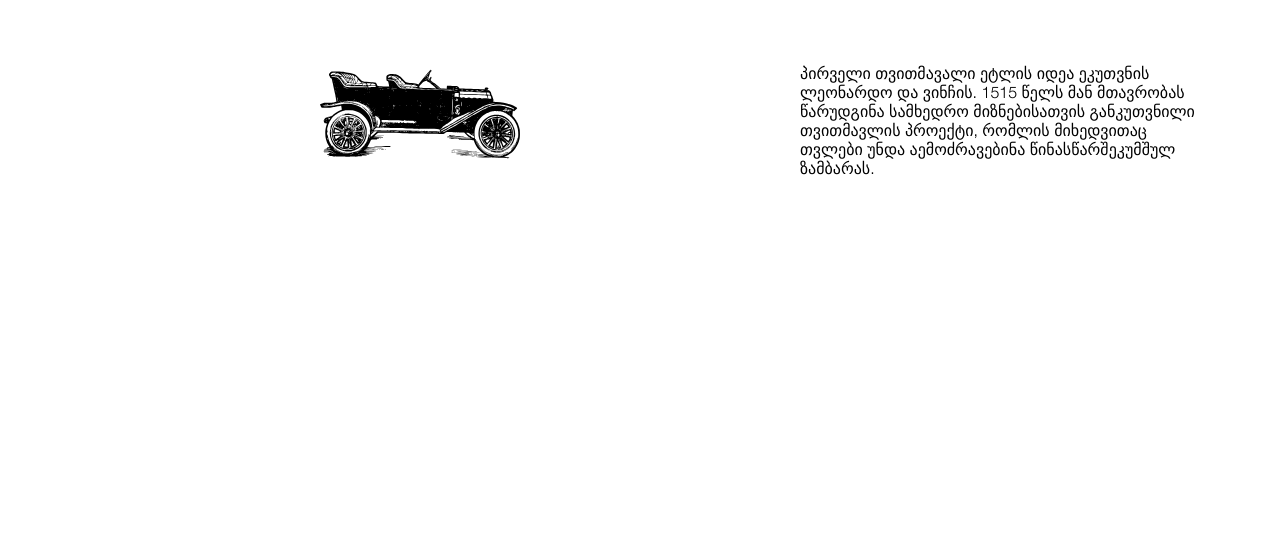
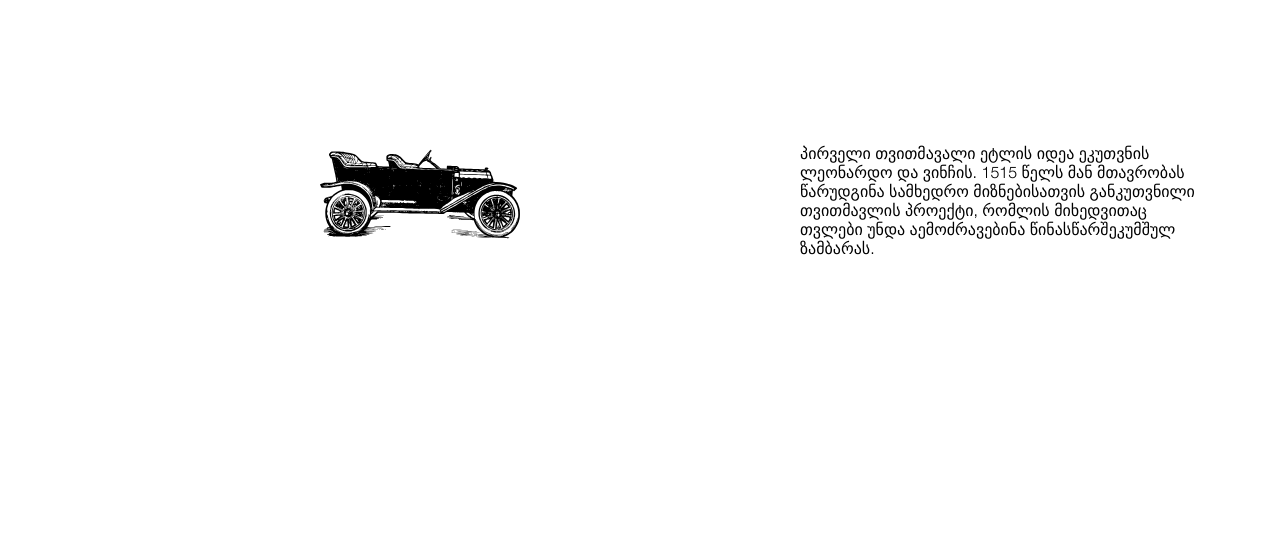
Before and after one commit to Chota07/lesson-7, a plain HTML site: page index.html in a window 1280 px wide. Shown: the part 256-800 px from the top of the page. Drawn offline with Linux system fonts and the light colour scheme.

Commit message:
changed some properties

```diff
--- a/assets/css/style.css
+++ b/assets/css/style.css
@@ -66,7 +66,7 @@
 .left-car{
     position: absolute;
     left: 0px;
-    top: 40%;
+    top: 50%;
     animation-name: moving-right;
     animation-delay: 0ms;
     animation-duration: 3s;
@@ -80,7 +80,7 @@
     max-width: 400px;
     position: absolute;
     right: -400px;
-    top: 40%;
+    top: 50%;
     animation-name: moving-left;
     animation-delay: 3s;
     animation-duration: 3s;
```
